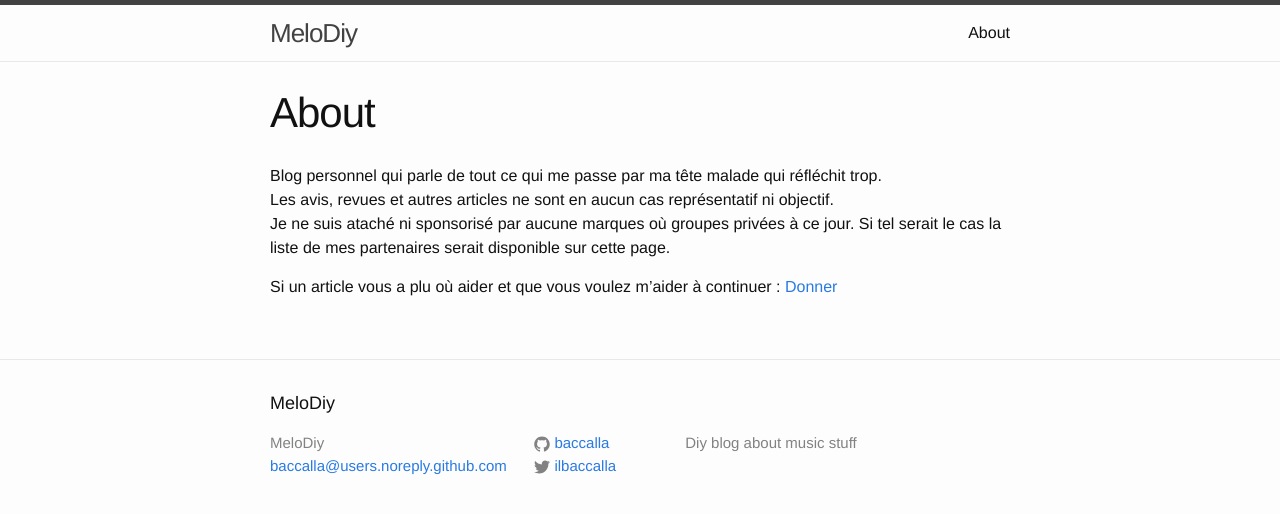
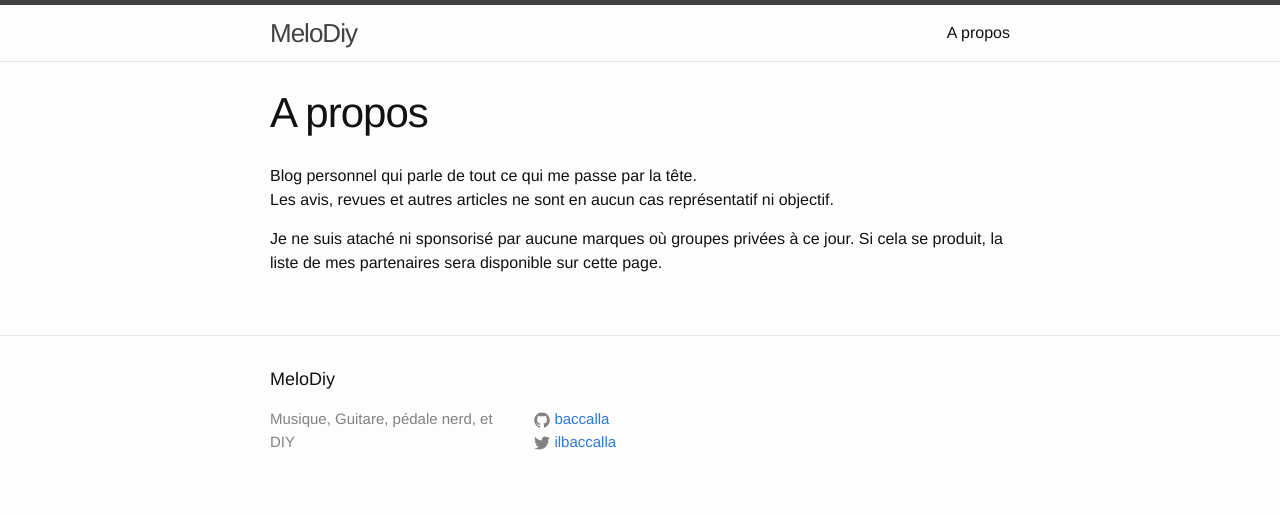
Before and after one commit to baccalla/melodiy, a Jekyll site: the page built from about.md, in a window 1280 px wide. Shown: the top 514 px of the page. Built offline with Jekyll 4.4.1, drawn with Linux system fonts in a browser that asks for light colours.

```diff
--- a/_config.yml
+++ b/_config.yml
@@ -1,9 +1,9 @@
 # Site settings
 title: MeloDiy
-email: baccalla@users.noreply.github.com
+#email: baccalla@users.noreply.github.com
 description: > # this means to ignore newlines until "baseurl:"
-  Diy blog about music stuff
-baseurl: "/melodiy/" # the subpath of your site, e.g. /blog/
+ Musique, Guitare, pédale nerd, et DIY
+baseurl: "/melodiy" # the subpath of your site, e.g. /blog/
 url: "http://baccalla.github.io/" # the base hostname & protocol for your site
 twitter_username: ilbaccalla
 github_username: baccalla
--- a/_includes/footer.html
+++ b/_includes/footer.html
@@ -7,8 +7,12 @@
     <div class="footer-col-wrapper">
       <div class="footer-col  footer-col-1">
         <ul class="contact-list">
-          <li>{{ site.title }}</li>
-          <li><a href="mailto:{{ site.email }}">{{ site.email }}</a></li>
+
+
+        <p class="text">{{ site.description }}</p>
+
+          <!-- <li>{{ site.title }}</li>
+          <li><a href="mailto:{{ site.email }}">{{ site.email }}</a></li> -->
         </ul>
       </div>
 
@@ -45,9 +49,6 @@
         </ul>
       </div>
 
-      <div class="footer-col  footer-col-3">
-        <p class="text">{{ site.description }}</p>
-      </div>
     </div>
 
   </div>
--- a/_includes/header.html
+++ b/_includes/header.html
@@ -1,7 +1,6 @@
 <header class="site-header">
 
-  <div class="wrapper">
-
+  <div class="wrapper"  >
     <a class="site-title" href="{{ site.baseurl }}/">{{ site.title }}</a>
 
     <nav class="site-nav">
--- a/_sass/_base.scss
+++ b/_sass/_base.scss
@@ -167,6 +167,8 @@ pre {
         max-width:         calc(#{$content-width} - (#{$spacing-unit}));
         padding-right: $spacing-unit / 2;
         padding-left: $spacing-unit / 2;
+
+    background-image:url({{site.url}}/assets/images/head.jpg)
     }
 }
 
--- a/about.md
+++ b/about.md
@@ -1,13 +1,11 @@
 ---
 layout: page
-title: About
+title: A propos
 permalink: /about/
 ---
 
- Blog personnel qui parle de tout ce qui me passe par ma tête malade qui réfléchit trop.
+ Blog personnel qui parle de tout ce qui me passe par la tête.
  Les avis, revues et autres articles ne sont en aucun cas représentatif ni objectif.
+
  Je ne suis ataché ni sponsorisé par aucune marques où groupes privées à ce jour.
- Si tel serait le cas la liste de mes partenaires serait disponible sur cette page.
-
- Si un article vous a plu où aider et que vous voulez m'aider à continuer  : [Donner](
- 	https://paypal.me/NicolasDITO)
+ Si cela se produit, la liste de mes partenaires sera disponible sur cette page.
--- a/index.html
+++ b/index.html
@@ -10,14 +10,15 @@ layout: default
     {% for post in site.posts %}
       <li>
         <span class="post-meta">{{ post.date | date: "%b %-d, %Y" }}</span>
-
         <h2>
           <a class="post-link" href="{{ post.url | prepend: site.baseurl }}">{{ post.title }}</a>
         </h2>
+        {{ post.excerpt }}
       </li>
+
     {% endfor %}
   </ul>
 
-  <p class="rss-subscribe">subscribe <a href="{{ "/feed.xml" | prepend: site.baseurl }}">via RSS</a></p>
+  <p class="rss-subscribe">Suivre les nouveaut&eacute;s <a href="{{ "/feed.xml" | prepend: site.baseurl }}">par RSS</a></p>
 
 </div>
```
Also changed, not shown: _posts/2015-08-26-welcome-to-jekyll.markdown (deleted, +0 -37 lines), _posts/2016-01-26-welcome.markdown (deleted, +0 -25 lines), assets/images/head.jpg (added), 3 other files.
